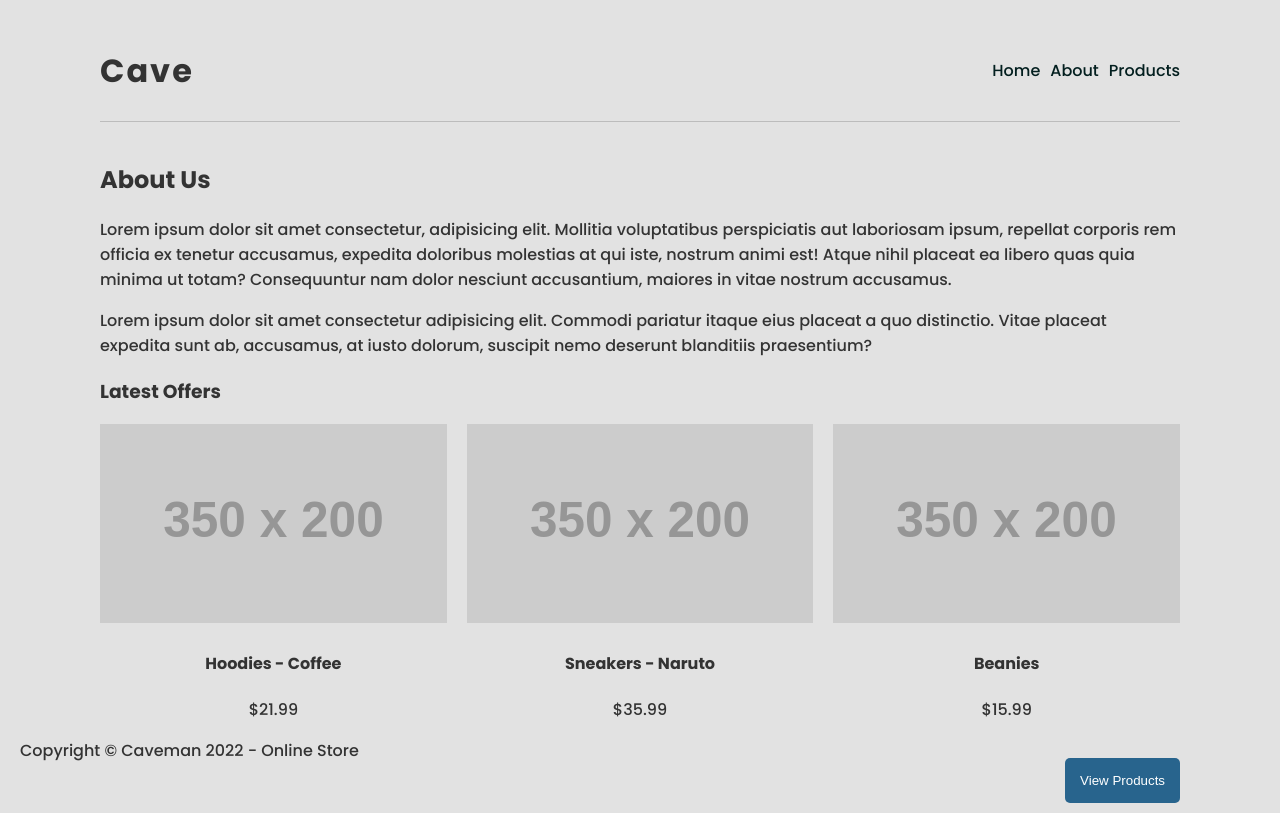
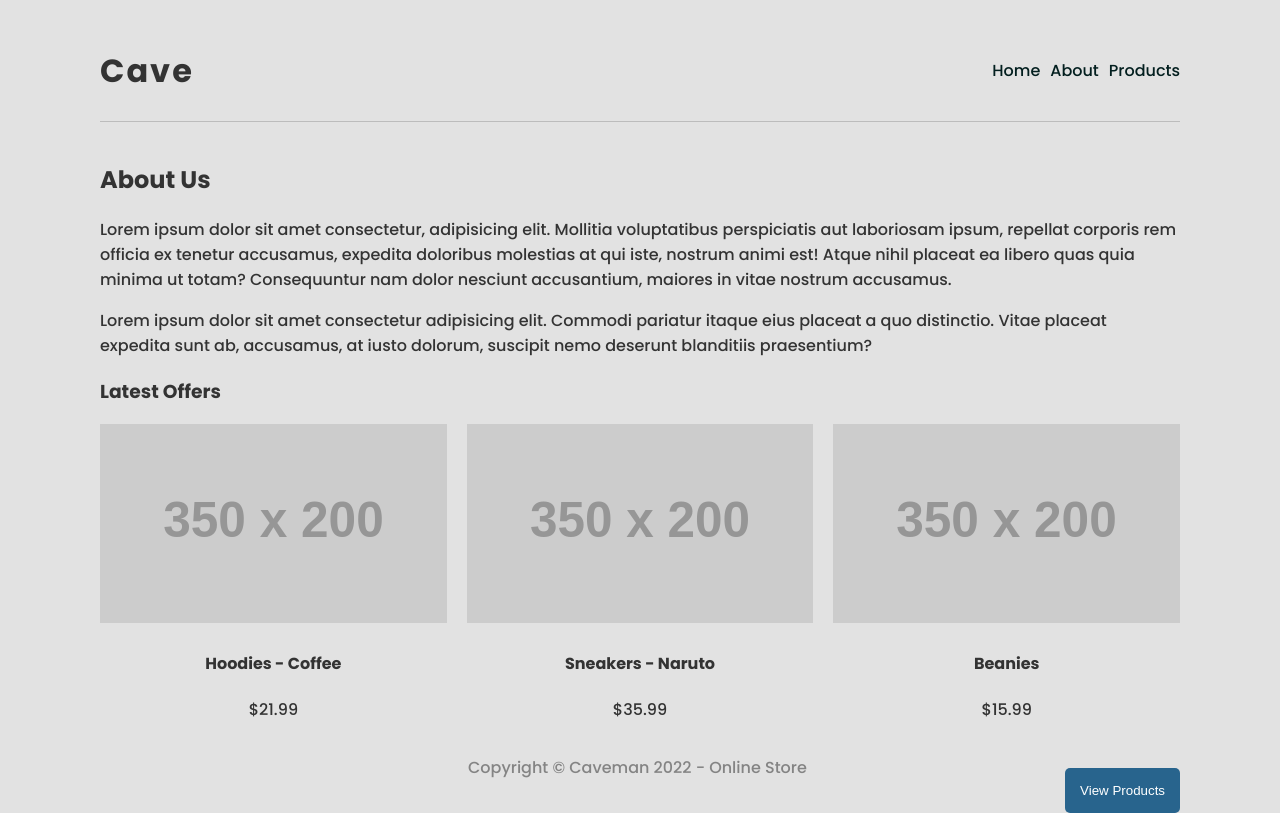
Before and after one commit to iamLolade/cave, a React (Create React App) app: page /about/offers in a window 1280 px wide. Built offline with nearby package versions, Linux system fonts and the light colour scheme.

Commit message:
Updated css file

```diff
--- a/src/index.css
+++ b/src/index.css
@@ -47,6 +47,7 @@ nav a:hover {
 }
 
 .grid {
+  margin-top: 80px;
   display: grid;
   grid-template-columns: 1fr 1fr 1fr;
   grid-template-rows: 1fr 1fr;
@@ -87,6 +88,7 @@ nav a:hover {
 .content {
   max-width: 1080px;
   margin: 0 auto;
+  margin-bottom: 10px;
 }
 
 .content button {
@@ -149,3 +151,17 @@ nav a:hover {
   background: rgb(40, 100, 141);
   color: #fff;
 }
+
+.footer {
+  text-align: center;
+  bottom: 0;
+  left: 35%;
+  color: rgba(51, 51, 51, 0.541);
+  display: flex;
+  flex-direction: column;
+  justify-content: end;
+  margin: 10px;
+  padding: 10px;
+  font-size: 1rem;
+  position: fixed;
+}
```
